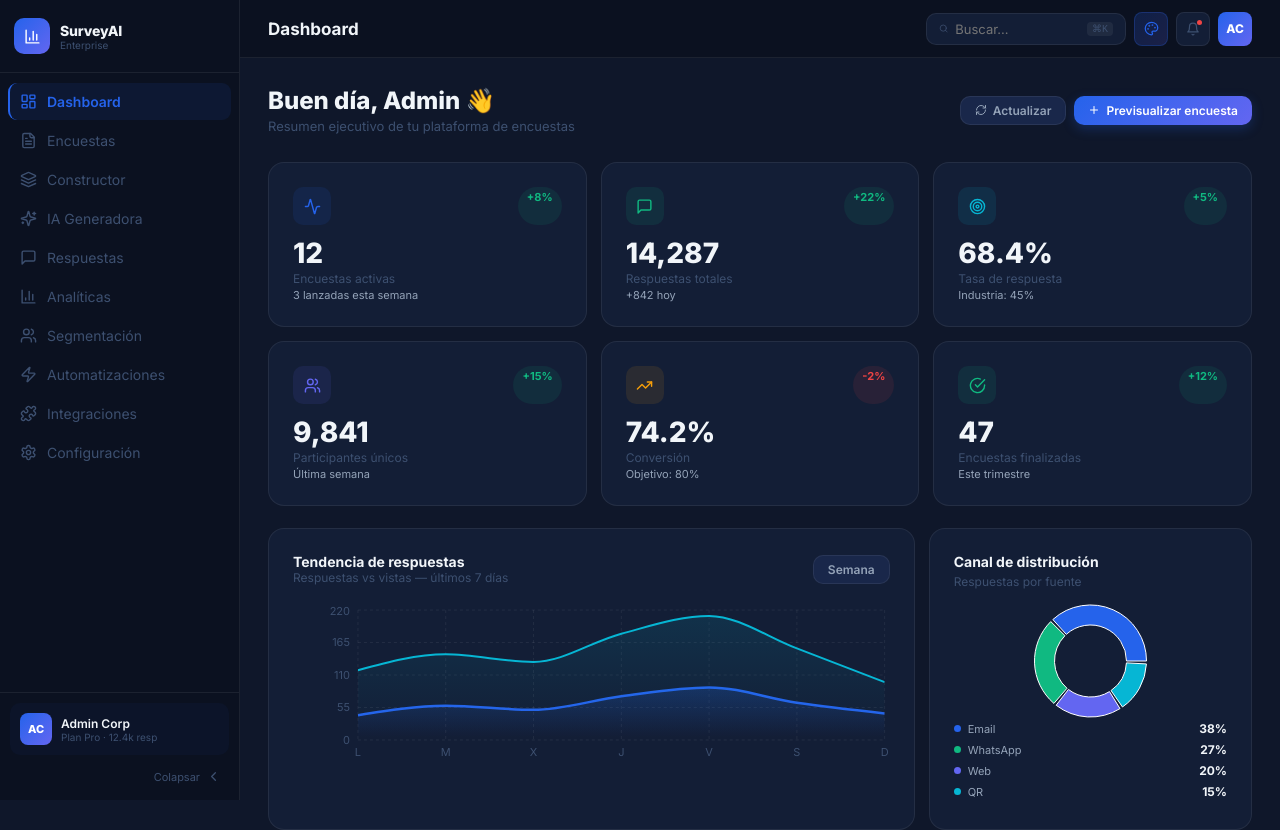
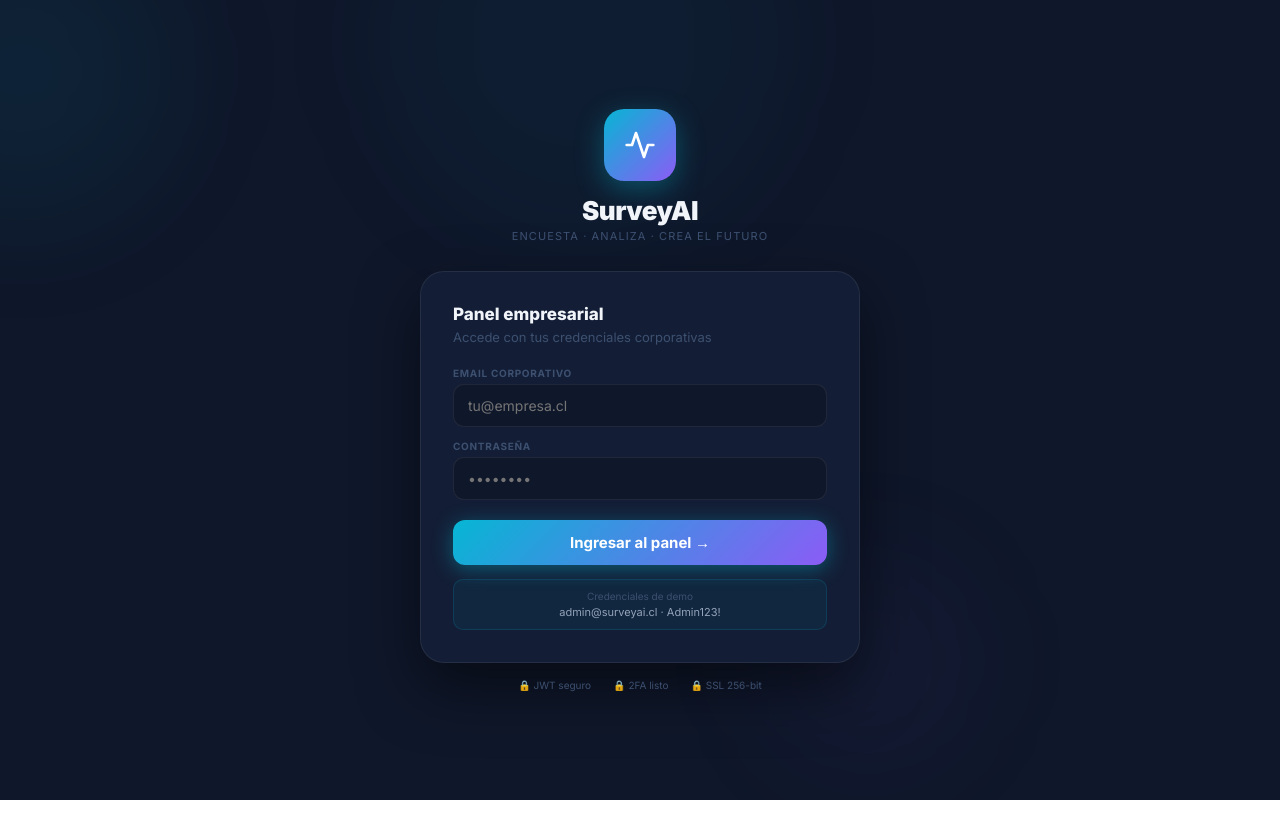
Before and after one commit to Amaury-4220/surveyai, a React (Vite) app: page / in a window 1280 px wide. Shown: the top 830 px of the page. After the commit the page ends 800 px from the top, so only its background shows below. Built offline with nearby package versions, Linux system fonts and the light colour scheme.

Commit message:
Update App.jsx

```diff
--- a/src/App.jsx
+++ b/src/App.jsx
@@ -1736,6 +1736,75 @@ const PAGE_TITLES = {
 };
 
 export default function App() {
+  const [loggedIn, setLoggedIn] = useState(() => {
+    try { return !!localStorage.getItem("sai_session"); } catch { return false; }
+  });
+  if (!loggedIn) {
+    const LoginPage = () => {
+      const [email, setEmail] = useState("");
+      const [pass, setPass] = useState("");
+      const [loading, setLoading] = useState(false);
+      const [err, setErr] = useState("");
+      const T = THEMES.dark;
+      const doLogin = () => {
+        if(!email||!pass){setErr("Completa todos los campos");return;}
+        setLoading(true);setErr("");
+        setTimeout(()=>{
+          setLoading(false);
+          if(email==="admin@surveyai.cl"&&pass==="Admin123!"){
+            try{localStorage.setItem("sai_session","1");}catch{}
+            setLoggedIn(true);
+          } else { setErr("Credenciales incorrectas. Demo: admin@surveyai.cl / Admin123!"); }
+        },1300);
+      };
+      return (
+        <div style={{minHeight:"100vh",background:T.bg,display:"flex",alignItems:"center",justifyContent:"center",padding:24,fontFamily:"Inter,sans-serif"}}>
+          <style>{"@import url('https://fonts.googleapis.com/css2?family=Inter:wght@400;600;700;800;900&display=swap');*{box-sizing:border-box;margin:0;padding:0}input,button{font-family:inherit}@keyframes spin{from{transform:rotate(0)}to{transform:rotate(360deg)}}"}</style>
+          <div style={{position:"fixed",inset:0,overflow:"hidden",pointerEvents:"none"}}>
+            {[0,1,2].map(i=><div key={i} style={{position:"absolute",borderRadius:"50%",background:["rgba(6,182,212,0.07)","rgba(139,92,246,0.05)","rgba(6,182,212,0.04)"][i],width:[300,200,400][i],height:[300,200,400][i],left:["-10%","60%","30%"][i],top:["-10%","70%","-20%"][i],filter:"blur(60px)"}}/>)}
+          </div>
+          <div style={{width:"100%",maxWidth:440,position:"relative",zIndex:1}}>
+            <div style={{textAlign:"center",marginBottom:28}}>
+              <div style={{width:72,height:72,borderRadius:20,background:"linear-gradient(135deg,#06B6D4,#8B5CF6)",display:"flex",alignItems:"center",justifyContent:"center",margin:"0 auto 14px",boxShadow:"0 8px 28px rgba(6,182,212,0.35)"}}>
+                <svg width="32" height="32" viewBox="0 0 24 24" fill="none" stroke="white" strokeWidth="2" strokeLinecap="round" strokeLinejoin="round"><polyline points="22 12 18 12 15 21 9 3 6 12 2 12"/></svg>
+              </div>
+              <div style={{fontSize:26,fontWeight:900,color:T.text,marginBottom:3,letterSpacing:"-.02em"}}>SurveyAI</div>
+              <div style={{fontSize:11,color:T.textMuted,letterSpacing:".1em"}}>ENCUESTA · ANALIZA · CREA EL FUTURO</div>
+            </div>
+            <div style={{background:T.elevated,borderRadius:24,padding:32,border:`1px solid ${T.border}`,boxShadow:"0 24px 60px rgba(0,0,0,.5)"}}>
+              <div style={{fontSize:17,fontWeight:800,color:T.text,marginBottom:5}}>Panel empresarial</div>
+              <div style={{fontSize:13,color:T.textMuted,marginBottom:22}}>Accede con tus credenciales corporativas</div>
+              {err&&<div style={{background:"rgba(239,68,68,.14)",border:"1px solid rgba(239,68,68,.3)",borderRadius:10,padding:"9px 13px",marginBottom:14,fontSize:13,color:"#EF4444",display:"flex",alignItems:"center",gap:7}}>⚠ {err}</div>}
+              <div style={{marginBottom:13}}>
+                <div style={{fontSize:10,fontWeight:700,color:T.textMuted,textTransform:"uppercase",letterSpacing:".07em",marginBottom:5}}>Email corporativo</div>
+                <input type="email" value={email} onChange={e=>setEmail(e.target.value)} placeholder="tu@empresa.cl" onKeyDown={e=>e.key==="Enter"&&doLogin()}
+                  style={{width:"100%",background:T.bg,border:`1.5px solid ${T.border}`,borderRadius:11,padding:"12px 14px",color:T.text,fontSize:14,outline:"none",boxSizing:"border-box",transition:"border .2s"}}
+                  onFocus={e=>e.currentTarget.style.borderColor="#06B6D4"} onBlur={e=>e.currentTarget.style.borderColor=T.border}/>
+              </div>
+              <div style={{marginBottom:20}}>
+                <div style={{fontSize:10,fontWeight:700,color:T.textMuted,textTransform:"uppercase",letterSpacing:".07em",marginBottom:5}}>Contraseña</div>
+                <input type="password" value={pass} onChange={e=>setPass(e.target.value)} placeholder="••••••••" onKeyDown={e=>e.key==="Enter"&&doLogin()}
+                  style={{width:"100%",background:T.bg,border:`1.5px solid ${T.border}`,borderRadius:11,padding:"12px 14px",color:T.text,fontSize:14,outline:"none",boxSizing:"border-box",transition:"border .2s"}}
+                  onFocus={e=>e.currentTarget.style.borderColor="#06B6D4"} onBlur={e=>e.currentTarget.style.borderColor=T.border}/>
+              </div>
+              <button onClick={doLogin} disabled={loading}
+                style={{width:"100%",padding:"13px",borderRadius:12,border:"none",background:loading?"rgba(255,255,255,.07)":"linear-gradient(135deg,#06B6D4,#8B5CF6)",color:loading?T.textMuted:"#fff",fontSize:15,fontWeight:700,cursor:loading?"not-allowed":"pointer",fontFamily:"inherit",display:"flex",alignItems:"center",justifyContent:"center",gap:8,transition:"all .2s",boxShadow:loading?"none":"0 4px 20px rgba(6,182,212,0.4)"}}>
+                {loading?<><span style={{display:"inline-block",animation:"spin 1s linear infinite"}}>↻</span> Autenticando...</>:"Ingresar al panel →"}
+              </button>
+              <div style={{marginTop:14,padding:"10px 13px",background:"rgba(6,182,212,0.06)",borderRadius:10,border:"1px solid rgba(6,182,212,0.15)",textAlign:"center"}}>
+                <div style={{fontSize:10,color:T.textMuted,marginBottom:3}}>Credenciales de demo</div>
+                <div style={{fontSize:11,color:T.textSec}}>admin@surveyai.cl · Admin123!</div>
+              </div>
+            </div>
+            <div style={{display:"flex",justifyContent:"center",gap:22,marginTop:16}}>
+              {["JWT seguro","2FA listo","SSL 256-bit"].map(l=><div key={l} style={{fontSize:10,color:T.textMuted}}>🔒 {l}</div>)}
+            </div>
+          </div>
+        </div>
+      );
+    };
+    return <LoginPage/>;
+  }
   const [page,setPage]=useState("dashboard");
   const [col,setCol]=useState(false);
   const [theme,setTheme]=useState(THEMES.dark);
```
